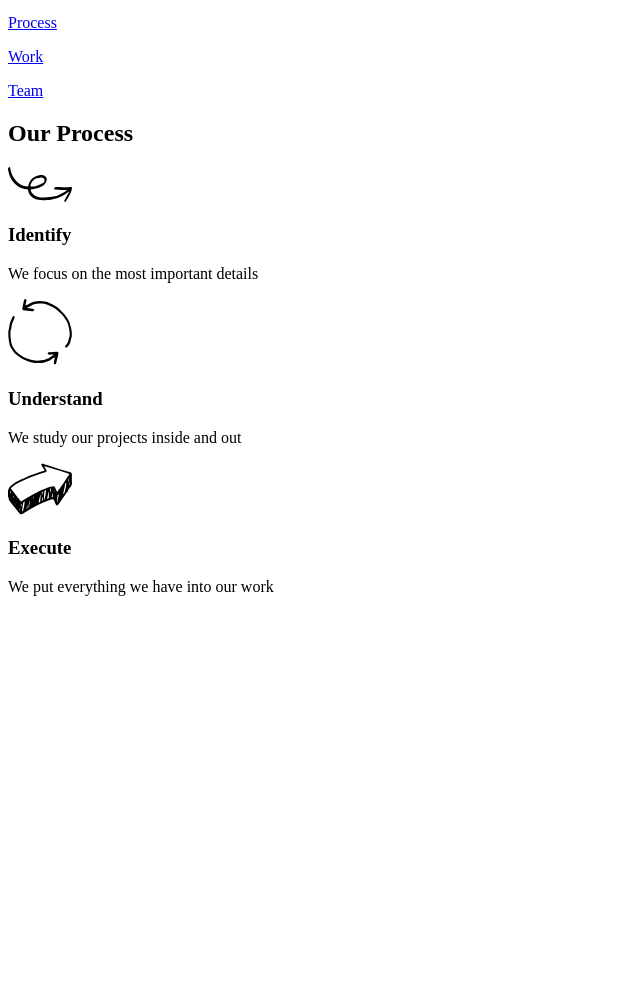
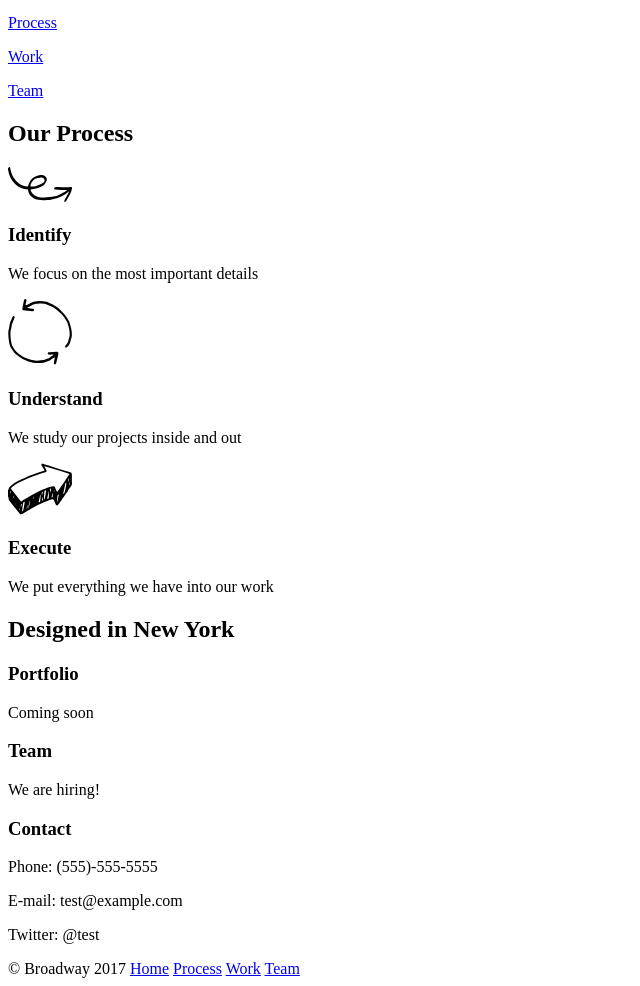
Before and after one commit to markthedesigner/broadway-design, a plain HTML site: page index.html in a window 1280 px wide. Shown: the part 100-1086 px from the top of the page, without its empty margins (0-640 px from the left). Before the commit the page ends 800 px from the top, so only its background shows below. Drawn offline with Linux system fonts and the light colour scheme.

Commit message:
skeleton ready

```diff
--- a/index.html
+++ b/index.html
@@ -4,15 +4,20 @@
     <meta charset="utf-8">
     <title>Broadway Design</title>
   </head>
+
   <body>
-    <div class="hero-image">
+
+<!--Hero and menu links Section-->
+    <div class="hero-image" id="home">
       <h1>Broadway Design</h1>
         <p><a class="menu-btn" href="#home">Home</a></p>
         <p><a class="menu-btn" href="#process">Process</a></p>
         <p><a class="menu-btn" href="#work">Work</a></p>
         <p><a class="menu-btn" href="#team">Team</a></p>
     </div>
-    <div class="process">
+
+<!--Process Sections-->
+    <div id="process">
 
       <h2>Our Process</h2>
 
@@ -28,6 +33,34 @@
       <h3>Execute</h3>
       <p>We put everything we have into our work</p>
 
+<!--Hero Section-->
+    <div class="hero-image">
+      <h2>Designed in New York</h2>
+    </div>
+
+<!--Portfolio, teams and contact info-->
+    <h3 id="work">Portfolio</h3>
+    <p>Coming soon</p>
+
+    <h3 id="team">Team</h3>
+    <p>We are hiring!</p>
+
+    <h3>Contact</h3>
+    <p>Phone: (555)-555-5555 </p>
+    <p>E-mail: test@example.com </p>
+    <p>Twitter: @test </p>
+
+<!--Footer section-->
+    <div class="Footer">
+      © Broadway 2017
+
+      <a class="menu-btn" href="#home">Home</a>
+      <a class="menu-btn" href="#process">Process</a>
+      <a class="menu-btn" href="#work">Work</a>
+      <a class="menu-btn" href="#team">Team</a>
+
+    </div>
+
 
     </div>
 
```
